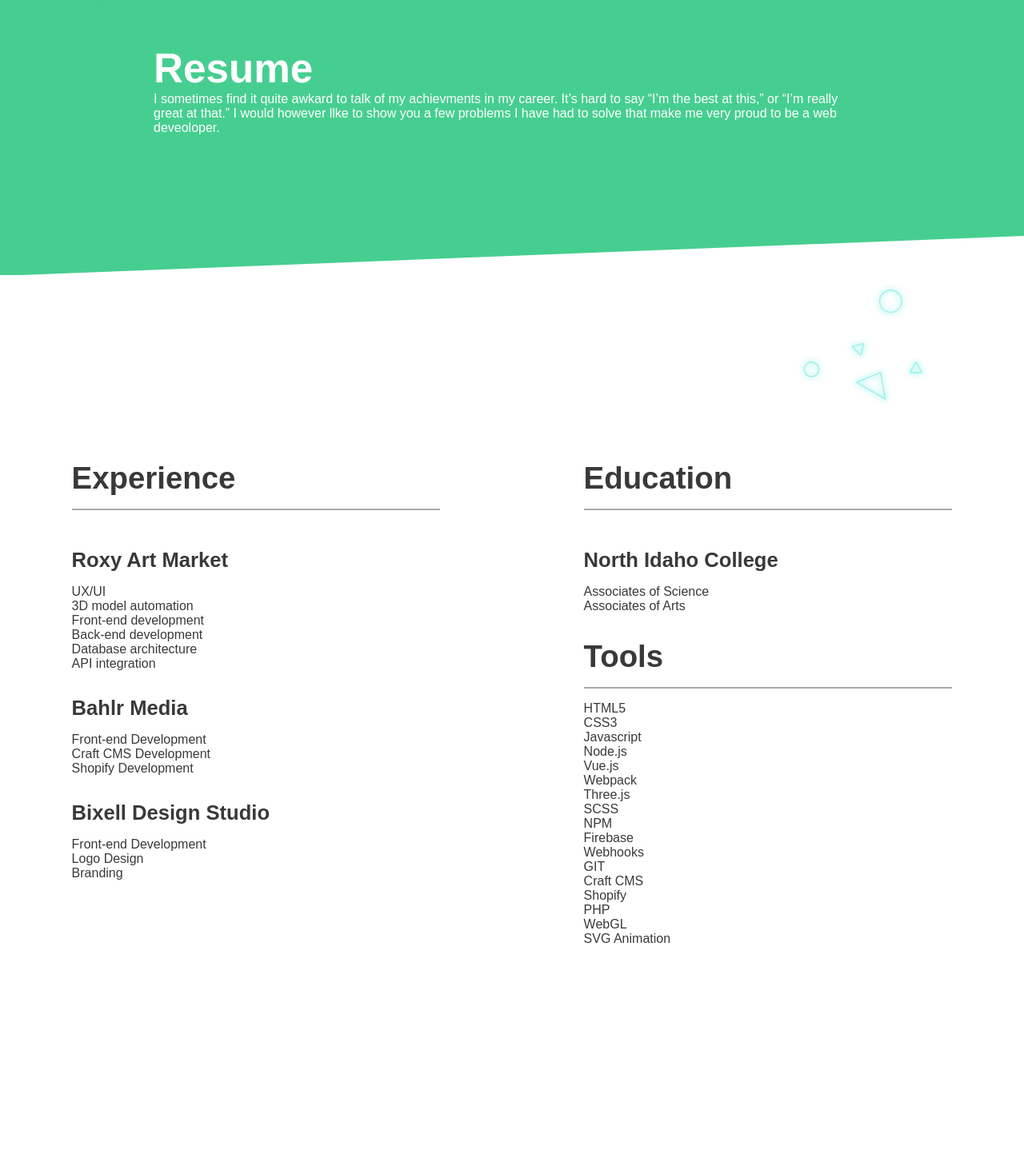
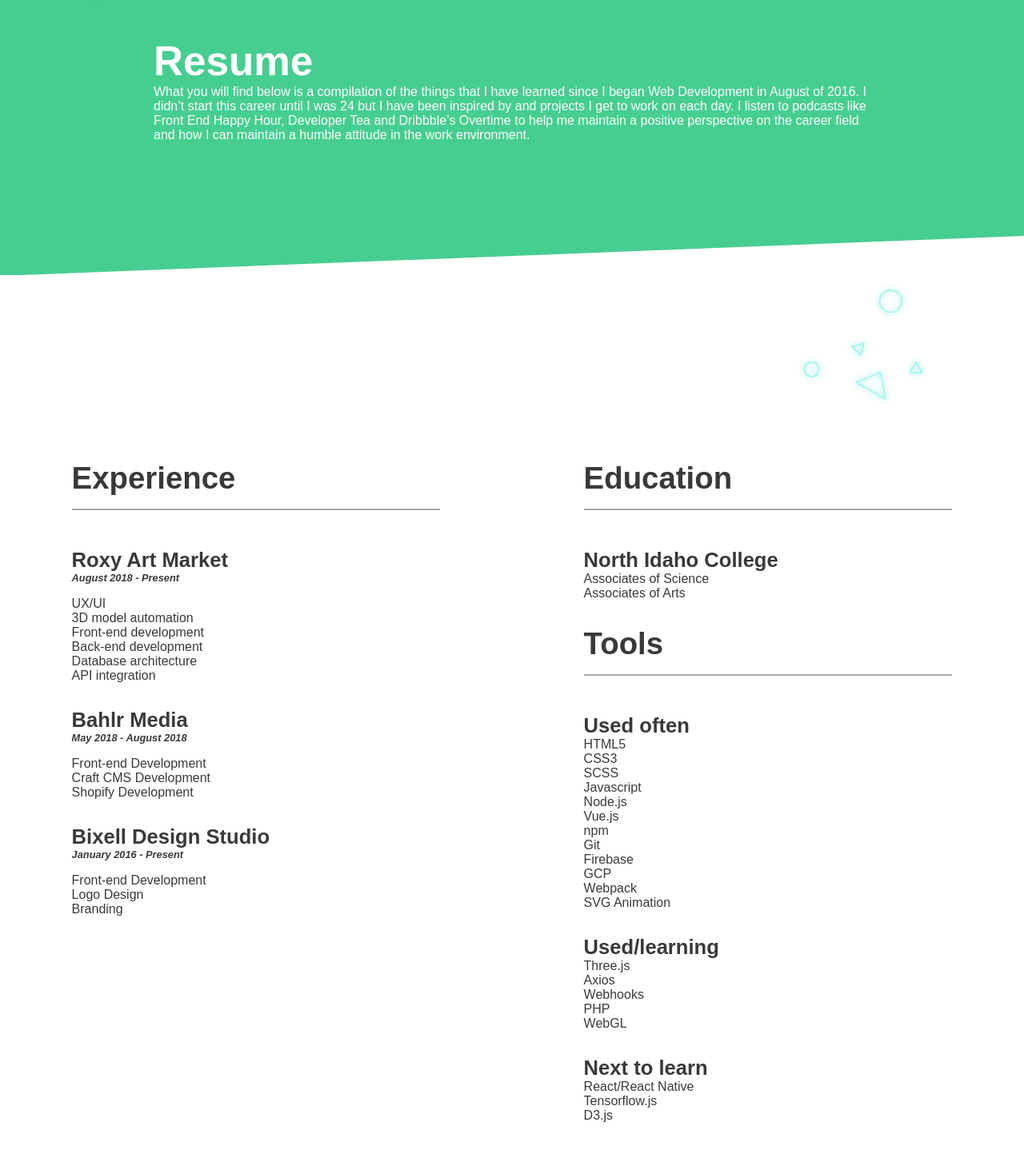
Before and after one commit to jakecjones/portfolio, a Vue app in the folder fire-app/: page /resume in a window 1280 px wide. Shown: the part 212-1650 px from the top of the page at 80% size. Built offline with nearby package versions, Linux system fonts and the light colour scheme; the HTML template or start-up script is replaced by a standard one.

Commit message:
new desc. -  menu change - resume edits

```diff
--- a/fire-app/src/App.vue
+++ b/fire-app/src/App.vue
@@ -65,6 +65,10 @@ a {
   color: #46ce90;
   text-decoration: none;
   font-weight: bold;
+}
+p {
+  orphans: 3 !important;
+  widows: 3 !important;
 }
 * {
   transition: all .35s ease-in-out;
--- a/fire-app/src/components/Home.vue
+++ b/fire-app/src/components/Home.vue
@@ -57,7 +57,7 @@
 
       <div class="page-heading">
         <h2 :style="{color: $parent.colorTwo}">Proud Papa.</h2>
-        <p class="description" :style="{color: $parent.colorTwo}">I sometimes find it quite awkard to talk of my achievments in my career. It’s hard to say “I’m the best at this,” or “I’m really great at that.” I would however llke to show you a few problems I have had to solve that make me very proud to be a web deveoloper.</p>
+        <p class="description" :style="{color: $parent.colorTwo}">I sometimes find it quite awkward to talk of my achievements in my career. It’s hard to say “I’m the best at this,” or “I’m really great at that.” I would however like to show you a few problems I have had to solve that makes me very proud to be a web developer. I hope this compilation showcases the diversity and fluidity of my work this past year.</p>
 
       </div>
     </section>
@@ -80,7 +80,7 @@
 
           <div class="section__info">
              <h2 :style="{color: $parent.colorOne}">Augmented Reality.</h2>
-             <p :style="{color: $parent.colorOne}">AR within the web is easily the most exciting tool for me to have worked on and talk about. Ultimatey I was able to create an ecosystem for streamlining the conversion process of flat artwork images into 3d models. This project made use of three.js, SSH, xCode, webGL, javascript, vue.js, firebase and GCP. Feel free to try the free demo on <a href="http://roxyartmarket.com" target="_blank">roxyartmarket.com </a></p>
+             <p :style="{color: $parent.colorOne}">AR within the web is easily the most exciting tool for me to have worked on and talk about. Ultimately I was able to create an ecosystem for streamlining the conversion process of flat artwork images into 3d models. This project made use of three.js, SSH, xCode, webGL, javascript, vue.js, firebase and GCP. Feel free to try the free demo on <a href="http://roxyartmarket.com" target="_blank">roxyartmarket.com </a></p>
           </div>
 
                 <img class="ar-glow" src="/static/neon-ar.svg" alt="jake jones lamp logo">
@@ -93,7 +93,7 @@
           <div class="section__info">
              <h2>Stripe Integration.</h2>
              <p>The day was July 22nd and the time 4:30am. For the first time in my life I had stayed up 48 hours to finish a project, launch a site, and hard code our Stripe payment logic. With a blank sheet of white paper and a sharpie, I was victorious in my feat.
-             <br><br>My strong suits as a developer have always been frontend development, and since I started this career I was encouraged to stay away from coding payment logic. It was encouraging to put this task under my belt and move forward confidently despite the many challenges I faced.
+             <br><br>My strong suits as a developer have always been frontend development, and since I started this career I was encouraged to stay away from coding payment logic. It was encouraging to put this task under my belt and move forward confidently despite the many challenges I&nbsp;faced.
             </p>
           </div>
           <div class="mockup">
@@ -116,7 +116,7 @@
                 <img class="decor-glow" src="/static/decor.svg" alt="jake jones lamp logo">
 
           <h2 :style="{color: $parent.colorOne}">Create a platform.</h2>
-          <p :style="{color: $parent.colorOne}">I sometimes find it quite awkard to talk of my achievments in my career. It’s hard to say “I’m the best at this,” or “I’m really great at that.” I would however llke to show you a few problems I have had to solve that make me very proud to be a web deveoloper.</p>
+          <p :style="{color: $parent.colorOne}">When I started building Roxy Art Market, I was determined to create something that I had never created before. I wanted it to be social media and I wanted it to be an integration tool. I wanted to put my heart and passion into something while having something to show for&nbsp;it.<br><br>I created user profiles with follow and like actions. I created a CMS to manage artwork and dynamic scaling. I created a batch editor for users to update multiple pieces at one time. I created a payment system as mentioned above to manage my subscriptions. I created a sales landing page and the ability for users to quickly emerge themselves in a platform that lets them cast their work into the real&nbsp;world.</p>
         </div>
       </section>
 
@@ -195,6 +195,8 @@ export default {
 <style lang="scss" >
 
 $break-small: 800px;
+$break-med: 1100px;
+
 
   .vue-typer {
   /* Styles for the vue-typer container
@@ -252,12 +254,17 @@ $break-small: 800px;
       }
 
       .decor-glow {
-        width: 200px;
+        width: 180px;
         position: absolute;
-        right: 100px;
-        top: 0;
+        right: 80px;
+        top: -60px;
+        z-index: 200;
         opacity: 1;
         animation: lamp 2s ease-in alternate infinite;
+        @media screen and (max-width: $break-med) {
+          width: 120px;
+          top: -70px;
+        }
       }
 
         .ar-glow {
@@ -515,8 +522,6 @@ $break-small: 800px;
   width: auto;
   margin-left: 100px;
   margin-top: 1em;
-  background-color: #569664;
-  border: 2px solid #569664;
   float: left;
   color: #fff;
   font-weight: 700;
@@ -525,7 +530,11 @@ $break-small: 800px;
   position: relative;
   z-index: 1;
   border-radius: 10px;
-  // box-shadow: 3px 3px 15px #666;
+    &:hover {
+    // background-color: black;
+      // box-shadow: 5px 5px 20px #666;
+
+  }
 }
 
 .sub-section-heading {
@@ -548,6 +557,11 @@ $break-small: 800px;
   background-color: #46ce90;
   color: #fff !important;
 }
+// .profile-section {
+//   .model {
+
+//   }
+// }
 .section {
   height: 600px;
   display: flex;
--- a/fire-app/src/components/Resume.vue
+++ b/fire-app/src/components/Resume.vue
@@ -1,36 +1,5 @@
 <template>
   <section class="display">
-
-    <!-- <div class="slider" :style="{backgroundColor: $parent.backgroundOne}" >
-      <div class="slantLeft" :style="{borderBottom: ' 50px solid ' + $parent.contrastBackground}"></div>
-
-          <div class="slide">
-
-            <div class="page-heading">
-            <h1 :style="{color: $parent.colorOne}">Resume</h1>
-            <p :style="{color: $parent.colorOne}">Web Developer <br>
-            & Designer
-            </p>
-
-            <router-link to="/contact"><button :style="{backgroundColor: $parent.accentOne, border: $parent.accentOne}">Contact</button></router-link>
-          </div>
-            <div class="svg-container">
-                <svg version="1.1" id="Layer_1" xmlns="http://www.w3.org/2000/svg" xmlns:xlink="http://www.w3.org/1999/xlink" x="0px" y="0px"
-                  viewBox="0 0 836 1525" style="enable-background:new 0 0 836 1525;" xml:space="preserve">
-
-                <circle class="st0" cx="283" cy="292" r="64"/>
-                <circle class="st0" cx="174" cy="958" r="32"/>
-                <polygon class="st0" points="253.9,613.8 337.4,925.6 565.6,697.4 "/>
-                <polygon class="st0" points="583.6,456 538.2,534.8 629.1,534.8 "/>
-                <polyline class="st0" points="402.6,1354 511.9,1244.7 451.6,1184.4 661,975 "/>
-                </svg>
-                <img class="lamp-glow" src="/static/x-glow-01.png" alt="jake jones lamp logo">
-                <img class="lamp-glow" src="/static/x-glow-01.png" alt="jake jones lamp logo">
-                <img class="lamp-glow" src="/static/x-glow-01.png" alt="jake jones lamp logo">
-
-            </div>
-          </div>
-    </div> -->
 
     <section class="sub-section-heading" :style="{backgroundColor: '#46ce90'}">
 
@@ -40,7 +9,7 @@
 
       <div class="page-heading">
         <h2>Resume</h2>
-        <p class="description">I sometimes find it quite awkard to talk of my achievments in my career. It’s hard to say “I’m the best at this,” or “I’m really great at that.” I would however llke to show you a few problems I have had to solve that make me very proud to be a web deveoloper.</p>
+        <p class="description">What you will find below is a compilation of the things that I have learned since I began Web Development in August of 2016. I didn’t start this career until I was 24 but I have been inspired by and projects I get to work on each day. I listen to podcasts like Front End Happy Hour, Developer Tea and Dribbble’s Overtime to help me maintain a positive perspective on the career field and how I can maintain a humble attitude in the work environment.</p>
 
       </div>
       <div class="slantRight" :style="{borderBottom: ' 50px solid ' + $parent.backgroundTwo}"></div>
@@ -48,12 +17,14 @@
     </section>
 
     <section class="resume section" :style="{backgroundColor: $parent.backgroundTwo, color: $parent.colorOne}">
-                <img class="decor-glow" src="/static/decor-glow.png" alt="jake jones lamp logo">
-                <img class="decor-glow" src="/static/decor-glow.png" alt="jake jones lamp logo">
-                <img class="decor-glow" src="/static/decor.svg" alt="jake jones lamp logo">
+      <img class="decor-glow" src="/static/decor-glow.png" alt="jake jones lamp logo">
+      <img class="decor-glow" src="/static/decor-glow.png" alt="jake jones lamp logo">
+      <img class="decor-glow" src="/static/decor.svg" alt="jake jones lamp logo">
       <div class="group">
         <h3>Experience</h3>
         <h4>Roxy Art Market</h4>
+        <h5>August 2018 - Present</h5>
+
         <p>UX/UI</p>
         <p>3D model automation</p>
         <p>Front-end development</p>
@@ -62,15 +33,20 @@
         <p>API integration</p>
 
         <h4>Bahlr Media</h4>
+        <h5>May 2018 - August 2018</h5>
+
         <p>Front-end Development</p>
         <p>Craft CMS Development</p>
         <p>Shopify Development</p>
 
         <h4>Bixell Design Studio</h4>
+        <h5>January 2016 - Present</h5>
+
         <p>Front-end Development</p>
         <p>Logo Design</p>
         <p>Branding</p>
       </div>
+
       <div class="group">
         <h3>Education</h3>
         <h4>North Idaho College</h4>
@@ -78,23 +54,35 @@
         <p>Associates of Arts</p>
 
         <h3>Tools</h3>
+
+        <h4>Used often</h4>
         <p>HTML5</p>
         <p>CSS3</p>
+        <p>SCSS</p>
         <p>Javascript</p>
         <p>Node.js</p>
         <p>Vue.js</p>
+        <p>npm</p>
+        <p>Git</p>
+        <p>Firebase</p>
+        <p>GCP</p>
         <p>Webpack</p>
+        <p>SVG Animation</p>
+
+        <h4>Used/learning</h4>
         <p>Three.js</p>
-        <p>SCSS</p>
-        <p>NPM</p>
-        <p>Firebase</p>
+        <p>Axios</p>
         <p>Webhooks</p>
-        <p>GIT</p>
-        <p>Craft CMS</p>
-        <p>Shopify</p>
         <p>PHP</p>
         <p>WebGL</p>
-        <p>SVG Animation</p>
+
+        <h4>Next to learn</h4>
+        <p>React/React Native</p>
+        <p>Tensorflow.js</p>
+        <p>D3.js</p>
+
+
+
       </div>
 
       <div class="group">
@@ -337,7 +325,7 @@ $break-small: 800px;
 
     // justify-content: center;
 
-    h3, h4, p {
+    h3, h4, h5, p {
       font-size: 3vw;
       margin: 0 auto;
       width: 90%;
@@ -351,8 +339,14 @@ $break-small: 800px;
     }
     h4 {
       font-size: 2vw;
+      margin-bottom: 0;
+      margin-top: 4vh;
+    }
+    h5 {
+      font-size: 1vw;
       margin-bottom: 2vh;
-      margin-top: 4vh;
+      margin-top: 0;
+      font-style: italic;
     }
     p {
       font-size: 16px;
@@ -366,6 +360,12 @@ $break-small: 800px;
       }
       h4 {
         font-size: 4vw;
+      }
+      h5 {
+        font-size: 2vw;
+        margin-bottom: 2vh;
+        margin-top: 0;
+        font-style: italic;
       }
       p {
         font-size: 4vw;
```
Also changed, not shown: fire-app/src/components/Header.vue (+28 -13 lines).
